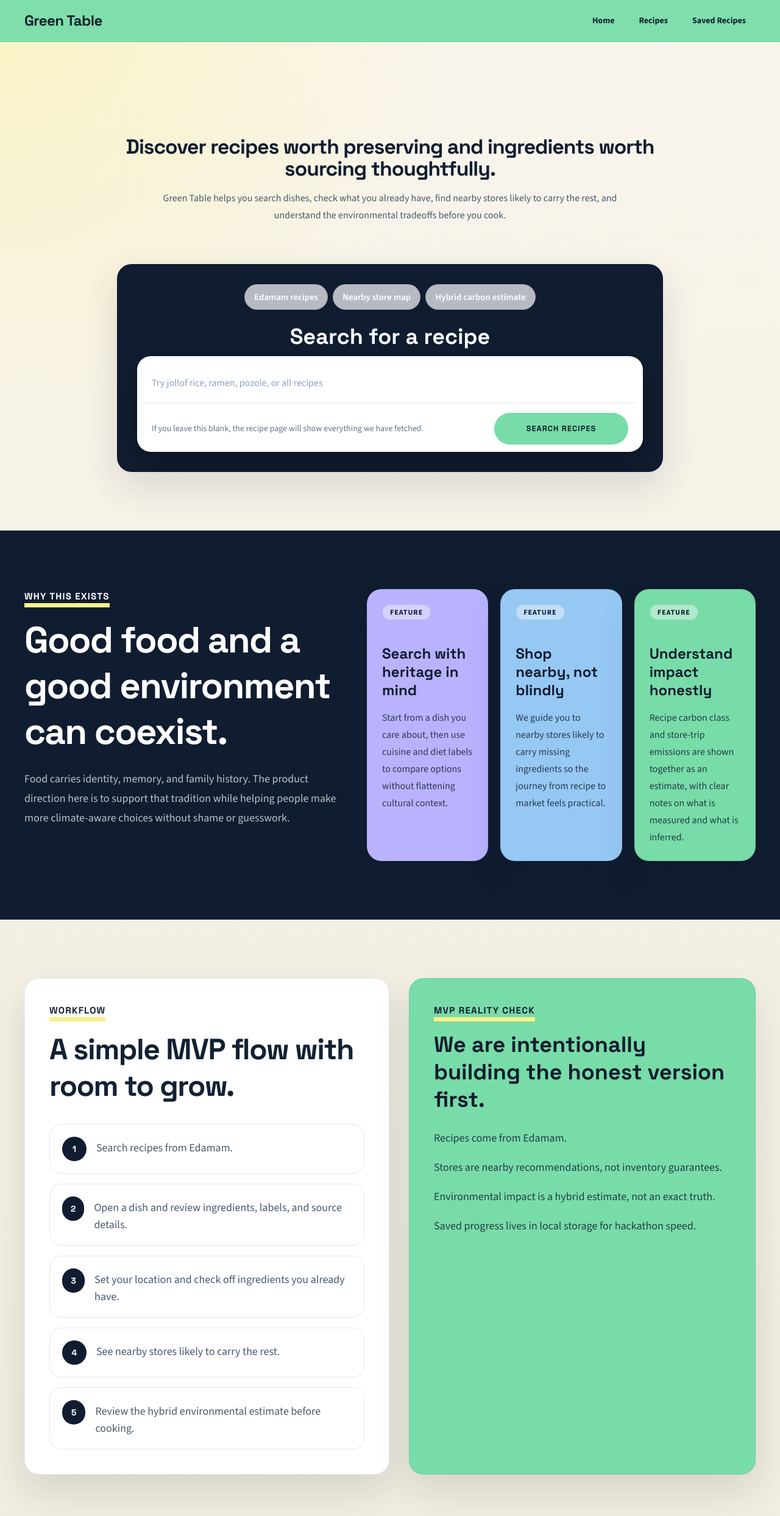
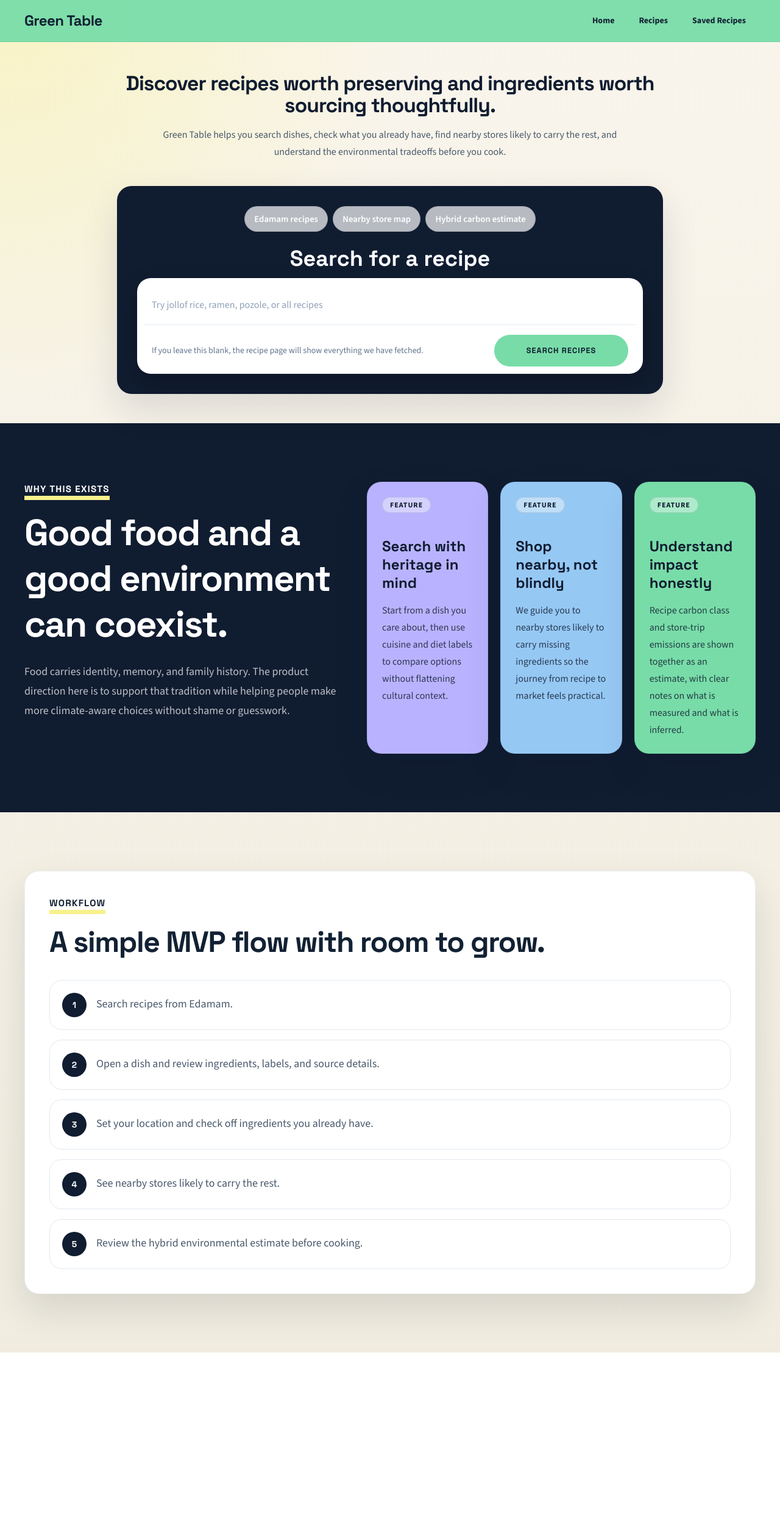
Before and after one commit to iso-sejun/green-food, a Next.js app in the folder web/: page / in a window 1280 px wide. Shown: the top 2486 px of the page at 61% size. After the commit the page ends 2218 px from the top, so only its background shows below. Built offline with nearby package versions, Linux system fonts and the light colour scheme.

Commit message:
removed mvp check from homepage

```diff
--- a/web/components/home-sections.tsx
+++ b/web/components/home-sections.tsx
@@ -62,7 +62,7 @@ export function HomeSections() {
       </section>
 
       <section className="section">
-        <div className="page-shell grid gap-8 lg:grid-cols-[1fr_0.95fr]">
+        <div className="page-shell">
           <div className="card-surface bg-white p-8 md:p-10">
             <span className="eyebrow">Workflow</span>
             <h2 className="font-[family-name:var(--font-display)] text-4xl font-bold leading-tight tracking-[-0.03em] md:text-5xl">
@@ -82,19 +82,6 @@ export function HomeSections() {
               ))}
             </div>
           </div>
-
-          <aside className="card-surface bg-[var(--bg-mint)] p-8 text-[var(--bg-navy)] md:p-10">
-            <span className="eyebrow">MVP Reality Check</span>
-            <h3 className="font-[family-name:var(--font-display)] text-3xl font-bold leading-tight md:text-4xl">
-              We are intentionally building the honest version first.
-            </h3>
-            <ul className="mt-6 space-y-4 text-lg leading-8 text-[rgba(16,28,48,0.82)]">
-              <li>Recipes come from Edamam.</li>
-              <li>Stores are nearby recommendations, not inventory guarantees.</li>
-              <li>Environmental impact is a hybrid estimate, not an exact truth.</li>
-              <li>Saved progress lives in local storage for hackathon speed.</li>
-            </ul>
-          </aside>
         </div>
       </section>
     </>
--- a/web/components/search-hero.tsx
+++ b/web/components/search-hero.tsx
@@ -67,9 +67,10 @@ export function SearchHero({
   }
 
   return (
-    <section className="section">
-      <div className="page-shell">
-        <div className="mx-auto flex min-h-[220px] max-w-5xl flex-col items-center justify-center px-2 text-center md:min-h-[260px]">
+    <section className="pt-6 pb-10 md:pt-8 md:pb-12">
+      <div className="page-shell grid gap-6">
+        <div className="grid min-h-[160px] place-items-center md:min-h-[180px]">
+          <div className="mx-auto max-w-5xl px-2 text-center">
             <h1 className="mx-auto max-w-4xl font-[family-name:var(--font-display)] text-xl font-bold leading-[1.08] tracking-[-0.03em] text-[var(--bg-navy)] md:text-2xl xl:text-[2.1rem]">
               Discover recipes worth preserving and ingredients worth sourcing thoughtfully.
             </h1>
@@ -79,10 +80,11 @@ export function SearchHero({
               environmental tradeoffs before you cook.
             </p>
           </div>
+        </div>
 
         <form
           onSubmit={onSubmit}
-          className="card-surface mx-auto mt-2 max-w-4xl overflow-hidden bg-[var(--bg-navy)] p-6 text-[var(--text-inverse)] shadow-[0_28px_70px_rgba(16,28,48,0.22)] md:p-8"
+          className="card-surface mx-auto w-full max-w-4xl overflow-hidden bg-[var(--bg-navy)] p-6 text-[var(--text-inverse)] shadow-[0_28px_70px_rgba(16,28,48,0.22)] md:p-8"
         >
           <div className="mb-6 flex flex-wrap justify-center gap-2">
             <span className="pill border-white/15 bg-white/10 text-white">
```
Lines whose indentation alone changed are shown as unchanged.
